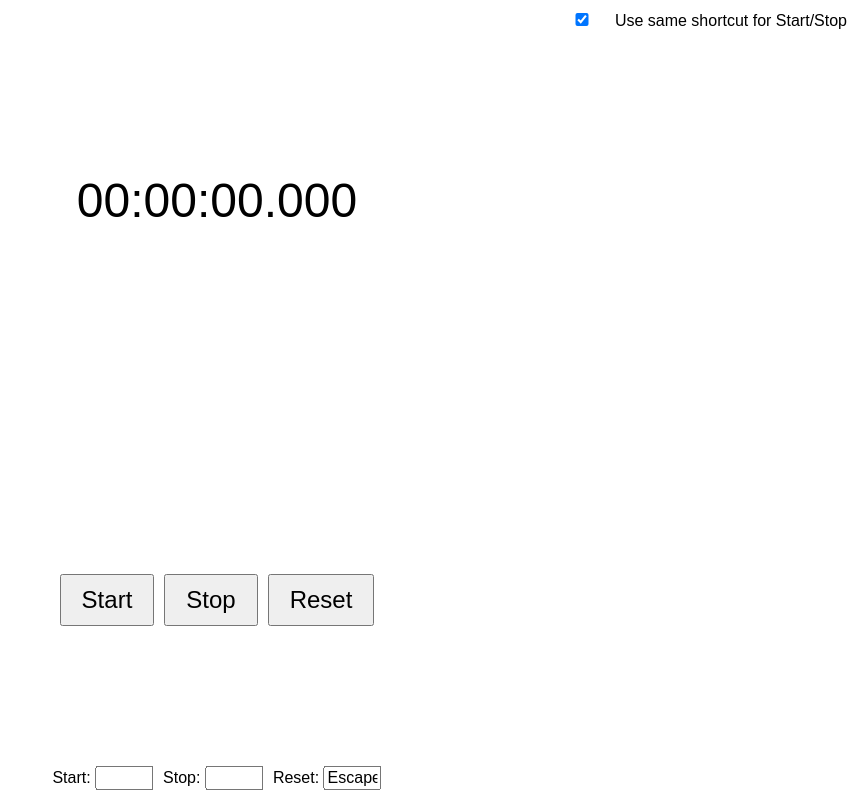
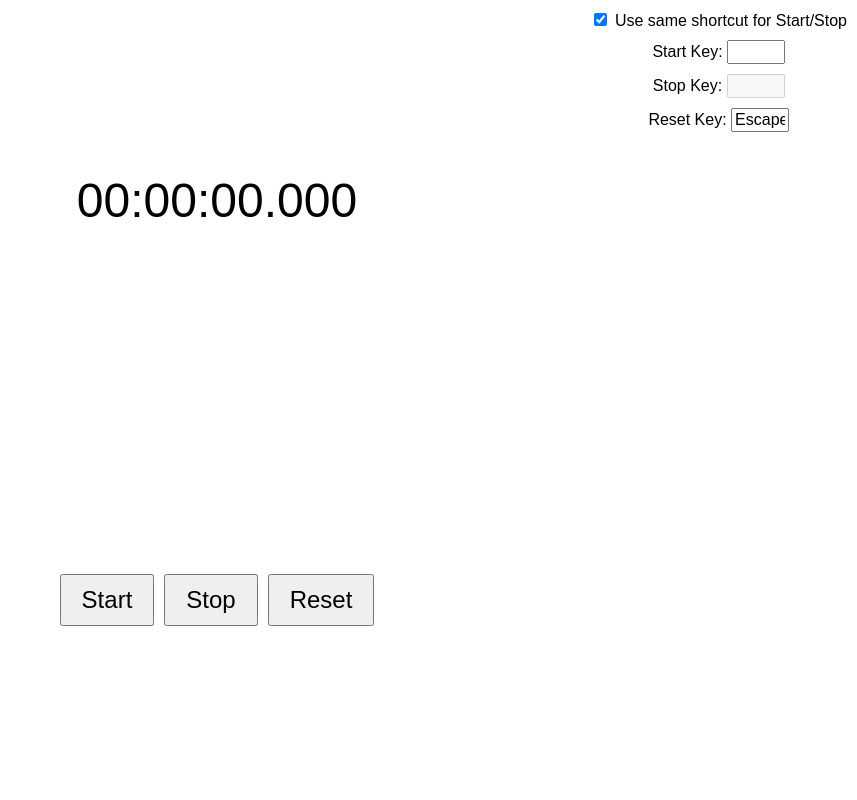
Before and after one commit to BoardwalkLord/start-stop-timer, a plain HTML site: page index.html in a window 1280 px wide. Shown: the whole page, without its empty margins (423-1280 px from the left). Drawn offline with Linux system fonts and the light colour scheme.

Commit message:
Update index.html

```diff
--- a/index.html
+++ b/index.html
@@ -35,16 +35,11 @@
             position: absolute;
             top: 10px;
             right: 10px;
-        }
-        #shortcut-settings {
-            position: absolute;
-            bottom: 10px;
-            left: 50%;
-            transform: translateX(-50%);
             display: flex;
+            flex-direction: column;
             gap: 10px;
         }
-        input {
+        input[type="text"] {
             width: 50px;
             text-align: center;
             font-size: 1rem;
@@ -63,23 +58,17 @@
             <input type="checkbox" id="toggleSameShortcut" checked>
             Use same shortcut for Start/Stop
         </label>
-    </div>
-    <div id="shortcut-settings">
-        <label>Start: <input type="text" id="startKeyInput" readonly></label>
-        <label id="stopKeyLabel">Stop: <input type="text" id="stopKeyInput" readonly></label>
-        <label>Reset: <input type="text" id="resetKeyInput" readonly></label>
+        <label>Start Key: <input type="text" id="startKeyInput" readonly></label>
+        <label>Stop Key: <input type="text" id="stopKeyInput" readonly></label>
+        <label>Reset Key: <input type="text" id="resetKeyInput" readonly></label>
     </div>
 
     <script>
         let timerInterval, startTime, elapsedTime = 0;
         let running = false;
-        let startKey = ' '; // Spacebar
-        let stopKey = ' '; // Spacebar (default same as start)
+        let startKey = ' '; // Spacebar default
+        let stopKey = ' '; // Spacebar default
         let resetKey = 'Escape';
-
-        document.getElementById('startKeyInput').value = startKey;
-        document.getElementById('stopKeyInput').value = stopKey;
-        document.getElementById('resetKeyInput').value = resetKey;
 
         function updateTimerDisplay() {
             const time = new Date(elapsedTime);
@@ -136,29 +125,39 @@
         });
 
         document.getElementById('toggleSameShortcut').addEventListener('change', (event) => {
+            document.getElementById('stopKeyInput').disabled = event.target.checked;
             if (event.target.checked) {
                 stopKey = startKey;
-                document.getElementById('stopKeyLabel').style.display = 'none';
-            } else {
-                document.getElementById('stopKeyLabel').style.display = 'inline';
+                document.getElementById('stopKeyInput').value = startKey;
             }
         });
 
-        function assignShortcut(inputElement, assignTo) {
+        function setKey(inputElement, keyVar) {
             inputElement.addEventListener('keydown', (event) => {
                 event.preventDefault();
                 let key = event.key;
                 if (key === ' ') key = 'Space';
-                if (key === 'Escape') key = 'Escape';
-                if ([startKey, stopKey, resetKey].includes(key)) return;
-                assignTo(key);
-                inputElement.value = key;
+                if (keyVar !== 'stopKey' || !document.getElementById('toggleSameShortcut').checked) {
+                    if (![startKey, stopKey, resetKey].includes(key) || key === window[keyVar]) {
+                        window[keyVar] = key;
+                        inputElement.value = key;
+                        if (keyVar === 'startKey' && document.getElementById('toggleSameShortcut').checked) {
+                            stopKey = key;
+                            document.getElementById('stopKeyInput').value = key;
+                        }
+                    }
+                }
             });
         }
 
-        assignShortcut(document.getElementById('startKeyInput'), (key) => { startKey = key; if (document.getElementById('toggleSameShortcut').checked) stopKey = key; });
-        assignShortcut(document.getElementById('stopKeyInput'), (key) => { if (!document.getElementById('toggleSameShortcut').checked) stopKey = key; });
-        assignShortcut(document.getElementById('resetKeyInput'), (key) => { resetKey = key; });
+        setKey(document.getElementById('startKeyInput'), 'startKey');
+        setKey(document.getElementById('stopKeyInput'), 'stopKey');
+        setKey(document.getElementById('resetKeyInput'), 'resetKey');
+
+        document.getElementById('startKeyInput').value = startKey;
+        document.getElementById('stopKeyInput').value = stopKey;
+        document.getElementById('resetKeyInput').value = resetKey;
+        document.getElementById('stopKeyInput').disabled = document.getElementById('toggleSameShortcut').checked;
 
         updateTimerDisplay();
     </script>
```
